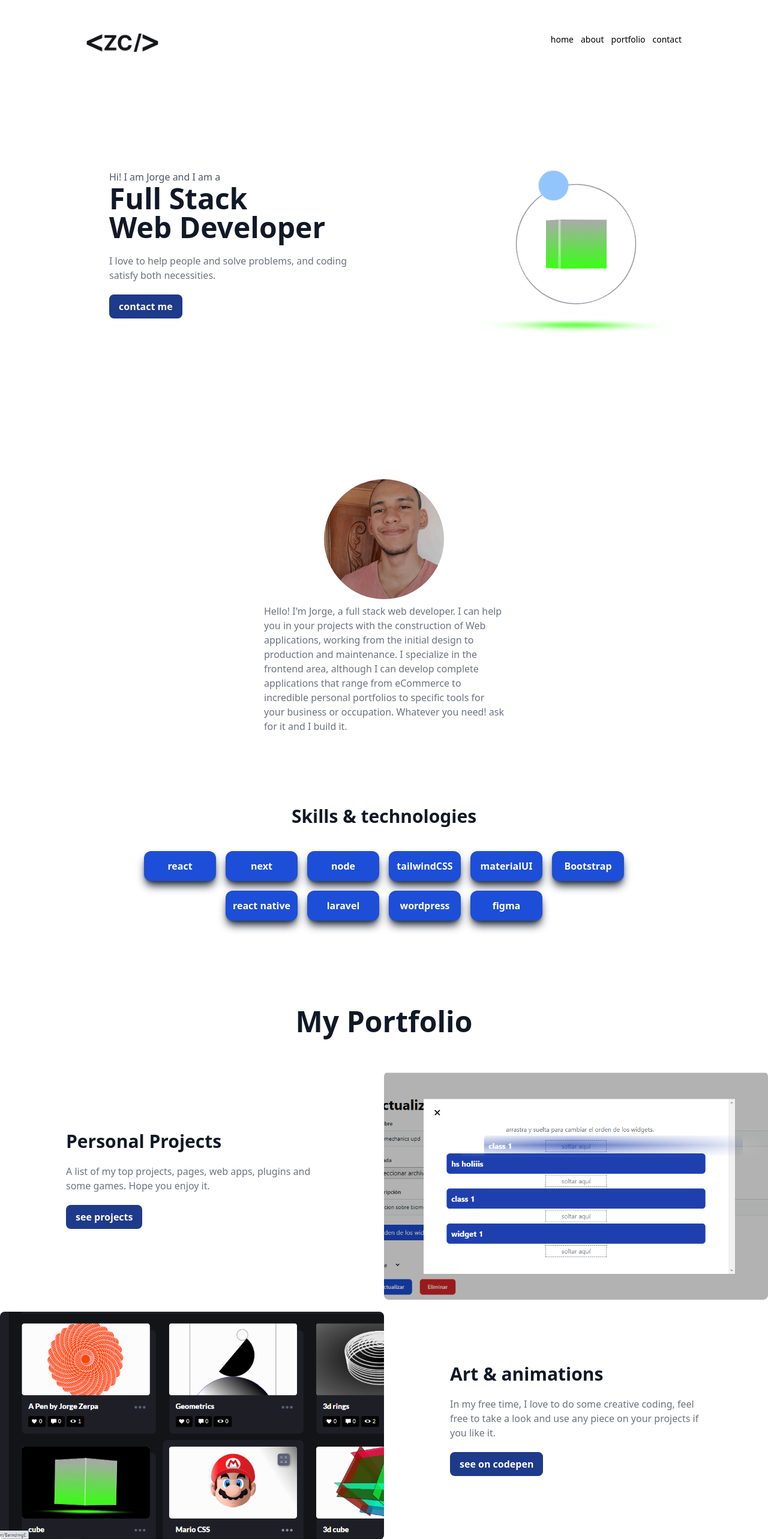
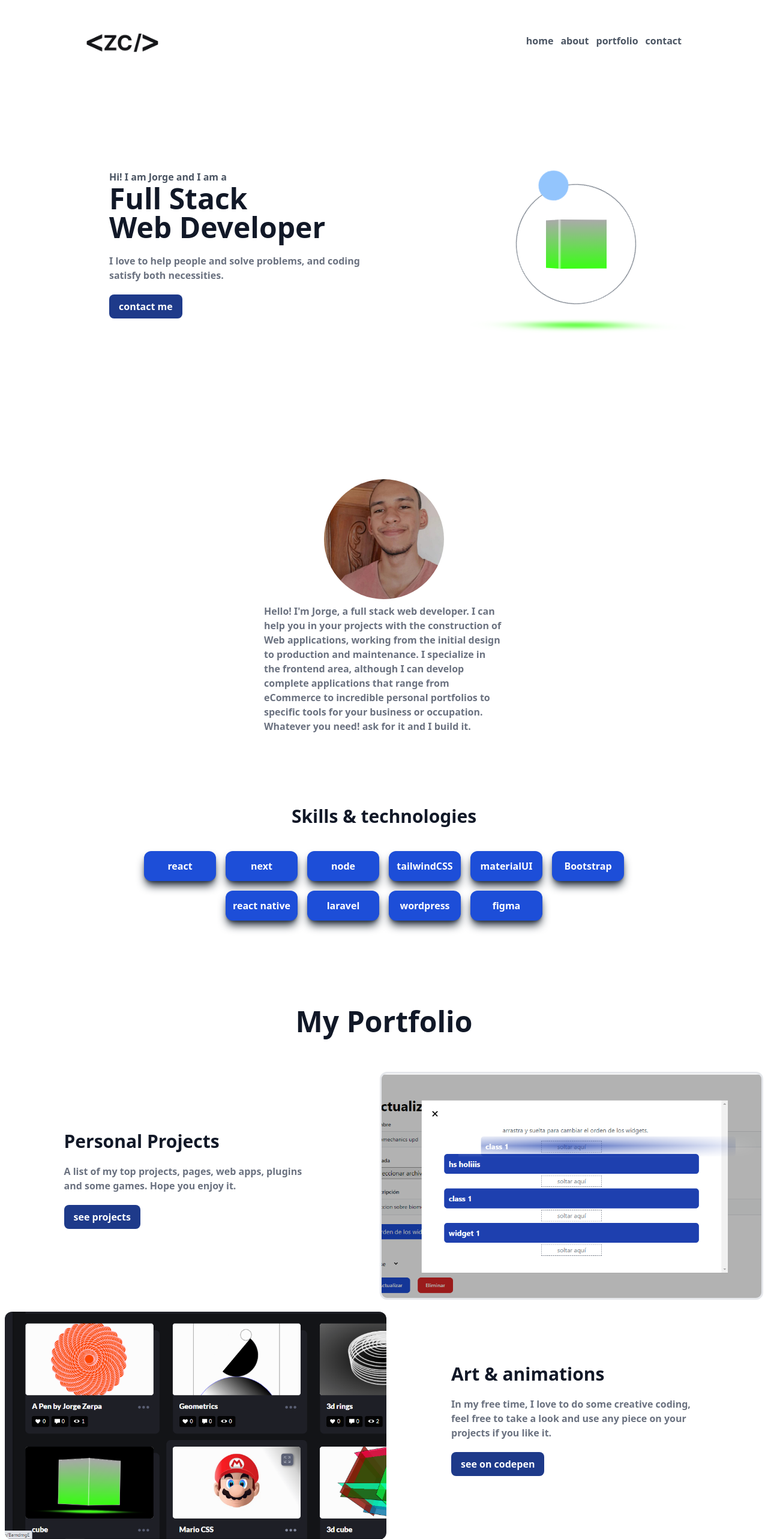
Before and after one commit to jorgezerpa/newPortfolioTemporalRepo, a React (Create React App) app: page / in a window 1280 px wide. Shown: the top 2566 px of the page at 60% size. Built offline with nearby package versions, Linux system fonts and the light colour scheme.

Commit message:
change typography styles & other small UI changes

```diff
--- a/src/commons/Footer.jsx
+++ b/src/commons/Footer.jsx
@@ -3,7 +3,7 @@ import React from 'react'
 export const Footer = () => {
   return (
     <footer className='mt-52 flex justify-center items-center w-full h-[200px] bg-blue-800'>
-        <p className='text-2xl font-bold text-white'>Don't worry be coder :) </p>
+        <p className='text-2xl font-bold text-white'>Don't worry, be coder :) </p>
     </footer>
   )
 }
--- a/src/commons/Navbar.jsx
+++ b/src/commons/Navbar.jsx
@@ -19,7 +19,7 @@ export const Navbar = () => {
                     <img width='120px' src="/images/logo.png" />
                 </div>
             </Link>
-            <ul className="flex justify-center gap-3 text-sm">
+            <ul className="flex justify-center gap-3 text-md text-gray-600 font-semibold">
                 <Link to={'/'}>
                     <div className={`${location.pathname==='/' && 'hidden'}`} href="#home">home</div>
                 </Link>
@@ -37,7 +37,7 @@ export const Navbar = () => {
                 </div>
             </Link>
             <div className="text-2xl z-50" onClick={handleClick}>
-                <TiThMenu size={30} />
+                <TiThMenu size={30} color={showMenu ? '#fff' : '#000'} />
             </div>
             <div id="mobileMenu" className={`w-full ${showMenu ? 'block' : 'hidden'} z-40 absolute top-0 left-0 right-0 bottom-0 bg-[rgba(0,0,0,.7)]`}>
                 <ul className="w-full h-full text-lg text-white font-bold flex flex-col justify-center items-center gap-3">
--- a/src/components/About.jsx
+++ b/src/components/About.jsx
@@ -8,7 +8,7 @@ export const About = () => {
       <section className="w-full flex flex-col md:flex-row min-h-[70vh] mt-14 py-14">
           <div className="w-full h-full flex flex-col justify-center items-center">
               <div className="w-[200px] h-[200px] bg-blue-300 rounded-[50%] mb-2 bg-center bg-no-repeat bg-cover" style={{ backgroundImage:`url('/images/profile.jpg')` }} ></div>
-              <p className="text-gray-500 font-light text-md max-w-[400px]">
+              <p className="text-gray-500 font-semibold text-md max-w-[400px]">
               Hello! I'm Jorge, a full stack web developer. I can help you in your projects with the construction of Web applications, working from the initial design to production and maintenance. I specialize in the frontend area, although I can develop complete applications that range from eCommerce to incredible personal portfolios to specific tools for your business or occupation. Whatever you need! ask for it and I build it.
               </p>
           </div>
--- a/src/components/Header.jsx
+++ b/src/components/Header.jsx
@@ -6,9 +6,9 @@ export const Header = () => {
      <section className="w-full flex flex-col md:flex-row min-h-[70vh]">
         <div className="flex-1 flex justify-start md:justify-center items-start md:items-center">
             <div className="inline-block px-6 sm:px-0 sm:pl-36">
-                <p className="text-gray-600 text-md font-normal">Hi! I am Jorge and I am a</p>
+                <p className="text-gray-600 text-md font-semibold">Hi! I am Jorge and I am a</p>
                 <h2 className="text-gray-900 font-black text-3xl md:text-4xl lg:text-5xl mb-5">Full Stack <br />Web Developer</h2>
-                <p className="text-gray-500 font-light text-md max-w-[420px]">I love to help people and solve problems, and coding satisfy both necessities.</p>
+                <p className="text-gray-500 font-semibold text-md max-w-[420px]">I love to help people and solve problems, and coding satisfy both necessities.</p>
                 <a href="#contact" className="hover:scale-105 hover:shadow-md hover:shadow-gray-700 mt-5 inline-block bg-blue-900 text-white px-4 py-2 font-bold rounded-lg">contact me</a>
             </div>
         </div>
--- a/src/components/Portfolio.jsx
+++ b/src/components/Portfolio.jsx
@@ -9,7 +9,7 @@ export const Portfolio = () => {
             <div className="flex-1 flex justify-center items-start md:items-center">
               <div className="inline-block px-6">
                   <h2 className="text-gray-900 text-center md:text-left font-black text-2xl lg:text-3xl mb-5">Personal Projects</h2>
-                  <p className="text-gray-500 text-center md:text-left font-light text-md max-w-[420px]">
+                  <p className="text-gray-500 text-center md:text-left font-semibold text-md max-w-[420px]">
                     A list of my top projects, pages, web apps, plugins and some games. Hope you enjoy it.
                   </p>
                   <Link to={'/personalProjects'} className="flex justify-center md:justify-start">
@@ -17,18 +17,18 @@ export const Portfolio = () => {
                   </Link>
               </div>
           </div>
-          <div className="rounded-lg flex-1 min-h-[300px] mt-5 sm:md-0 flex justify-center items-center py-14 md:py-0 bg-center bg-no-repeat bg-cover" style={{ backgroundImage: `url('/images/personalProjects.png')` }}>
+          <div className="mr-0 md:mr-2 rounded-xl border-[3px] flex-1 min-h-[300px] mt-5 sm:md-0 flex justify-center items-center py-14 md:py-0 bg-center bg-no-repeat bg-cover" style={{ backgroundImage: `url('/images/personalProjects.png')` }}>
 
           </div>
       </section>
       <section className="w-full flex flex-col-reverse md:flex-row min-h-[50vh]">
-          <div className="min-h-[300px] mt-5 sm:md-0 rounded-lg flex-1 flex justify-center items-center py-14 md:py-0 bg-center bg-no-repeat bg-cover" style={{ backgroundImage: `url('/images/codepen.png')`}}>
+          <div className="min-h-[300px] mt-5 sm:md-0 rounded-xl ml-0 md:ml-2 flex-1 flex justify-center items-center py-14 md:py-0 bg-center bg-no-repeat bg-cover" style={{ backgroundImage: `url('/images/codepen.png')`}}>
 
           </div>
           <div className="flex-1 flex justify-center items-start md:items-center">
               <div className="inline-block px-6">
                   <h2 className="text-center md:text-left mt-20 md:mt-0 text-gray-900 font-black text-2xl lg:text-3xl mb-5">Art & animations</h2>
-                  <p className="text-center md:text-left text-gray-500 font-light text-md max-w-[420px]">
+                  <p className="text-center md:text-left text-gray-500 font-semibold text-md max-w-[420px]">
                   In my free time, I love to do some creative coding, feel free to take a look and use any piece on your projects if you like it.
                   </p>
                   <div className="flex justify-center md:justify-start ">
--- a/src/index.css
+++ b/src/index.css
@@ -1,3 +1,7 @@
 @tailwind base;
 @tailwind components;
 @tailwind utilities;
+
+body, html{
+    scroll-behavior: smooth;
+}
--- a/src/pages/PersonalProjects.jsx
+++ b/src/pages/PersonalProjects.jsx
@@ -1,21 +1,28 @@
-import React from 'react'
+import React, { useEffect } from 'react'
 import { personalProjects } from '../constants/projects'
 
 export const PersonalProjects = () => {
-  return (
+
+    useEffect(()=>{
+        window.scrollTo({top:0})
+    },[])
+
+    return (
     <div>
-        <h2 className="text-gray-900 font-black text-center text-3xl md:text-4xl lg:text-5xl mb-5 mt-3">Personal Projects</h2>
-        <div className="w-full flex justify-center">
-            <p className="max-w-[500px] text-center mt-2 text-md font-light text-gray-800">
-                Interfaces, APIs, Mobile Apps, and some "Sunday-made" games. Here you can see my top personal projects.
-            </p>
+        <div className='bg-blue-700 py-12'>
+            <h2 className="text-white font-black text-center text-3xl md:text-4xl lg:text-5xl mb-5 mt-3">Personal Projects</h2>
+            <div className="w-full flex justify-center">
+                <p className="max-w-[500px] text-center mt-2 text-md font-semibold text-gray-100">
+                    Interfaces, APIs, Mobile Apps, and some "Sunday-made" games. Here you can see my top personal projects.
+                </p>
+            </div>
         </div>
         <div className="w-full mt-10">
             {personalProjects.map((project, index)=>(
               <section key={"portProjects"+project.project+index} className={`w-full flex flex-wrap ${index%2!==0 && 'flex-row-reverse'}`}>
                   <div className="w-full sm:w-[50%] h-[400px]  flex flex-col justify-center items-center gap-4">
                       <h3 className="text-gray-900 font-black text-2xl lg:text-3xl mb-3">{project.title}</h3>
-                      <p className="max-w-[500px] text-center mt-2 text-sm font-light text-gray-800">{project.description}</p>
+                      <p className="max-w-[500px] text-center mt-2 text-sm font-semibold text-gray-800">{project.description}</p>
                       <div className="mt-3 flex gap-2">
                           { project.github.length > 0 && (<a className='px-5 py-3 bg-blue-800 text-white font-bold rounded-lg shadow-gray-500 shadow-lg hover:scale-105' href={project.github}>Github</a>) }
                           { project.project.length > 0 && (<a className='px-5 py-3 bg-blue-800 text-white font-bold rounded-lg shadow-gray-500 shadow-lg hover:scale-105' href={project.project}>see Project</a>) }
@@ -24,7 +31,7 @@ export const PersonalProjects = () => {
                           </div>) }
                       </div>
                   </div>
-                  <div className="rounded-3xl border-gray-200 border-[2px] w-full sm:w-[50%] h-[400px] bg-center bg-no-repeat bg-cover" style={{backgroundImage:`url("/images/${project.image}")`}}></div>
+                  <div className="rounded-3xl border-gray-200 border-[2px] w-full sm:w-[50%] h-[300px] bg-center bg-no-repeat bg-cover" style={{backgroundImage:`url("/images/${project.image}")`}}></div>
               </section>
             ))}
         </div>
```
